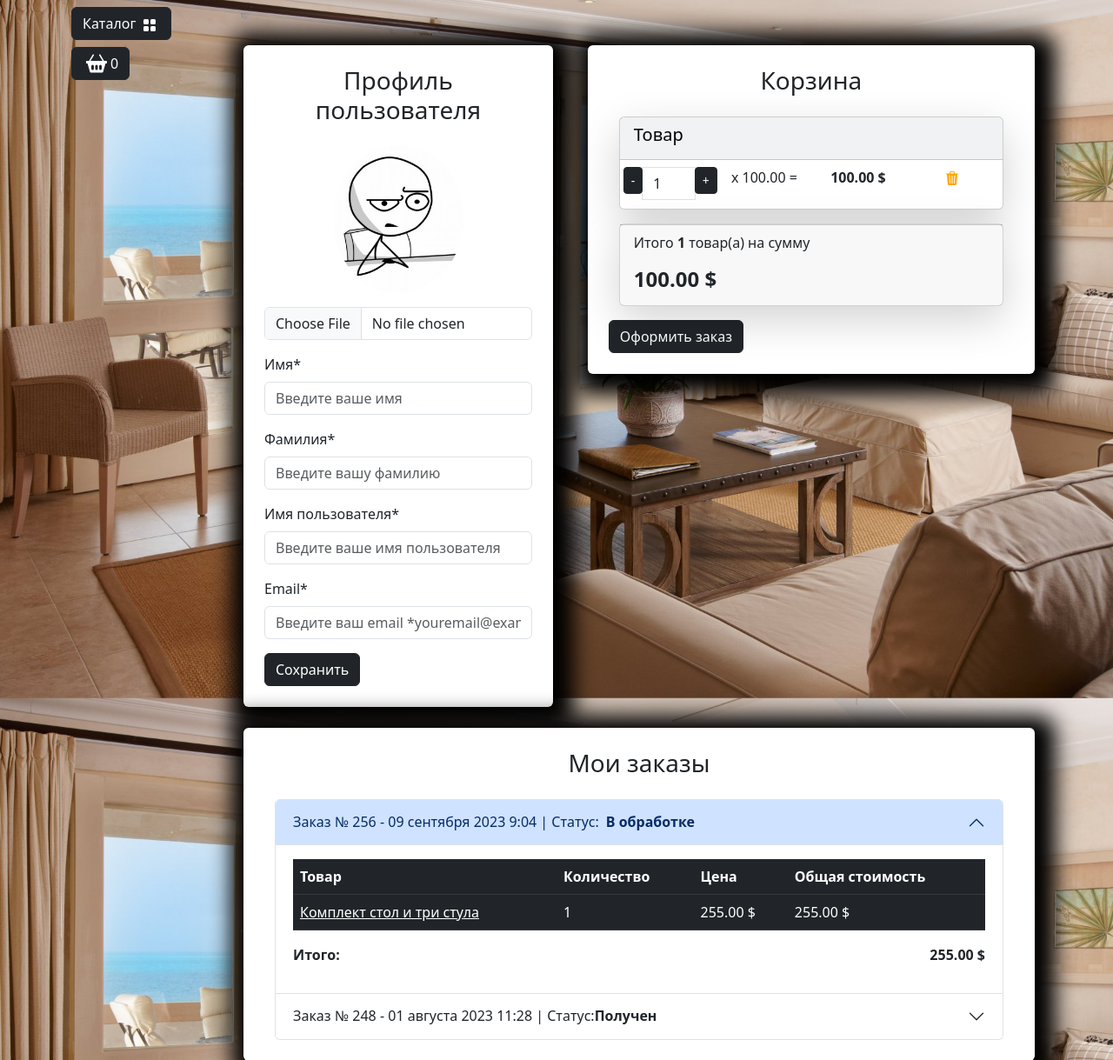
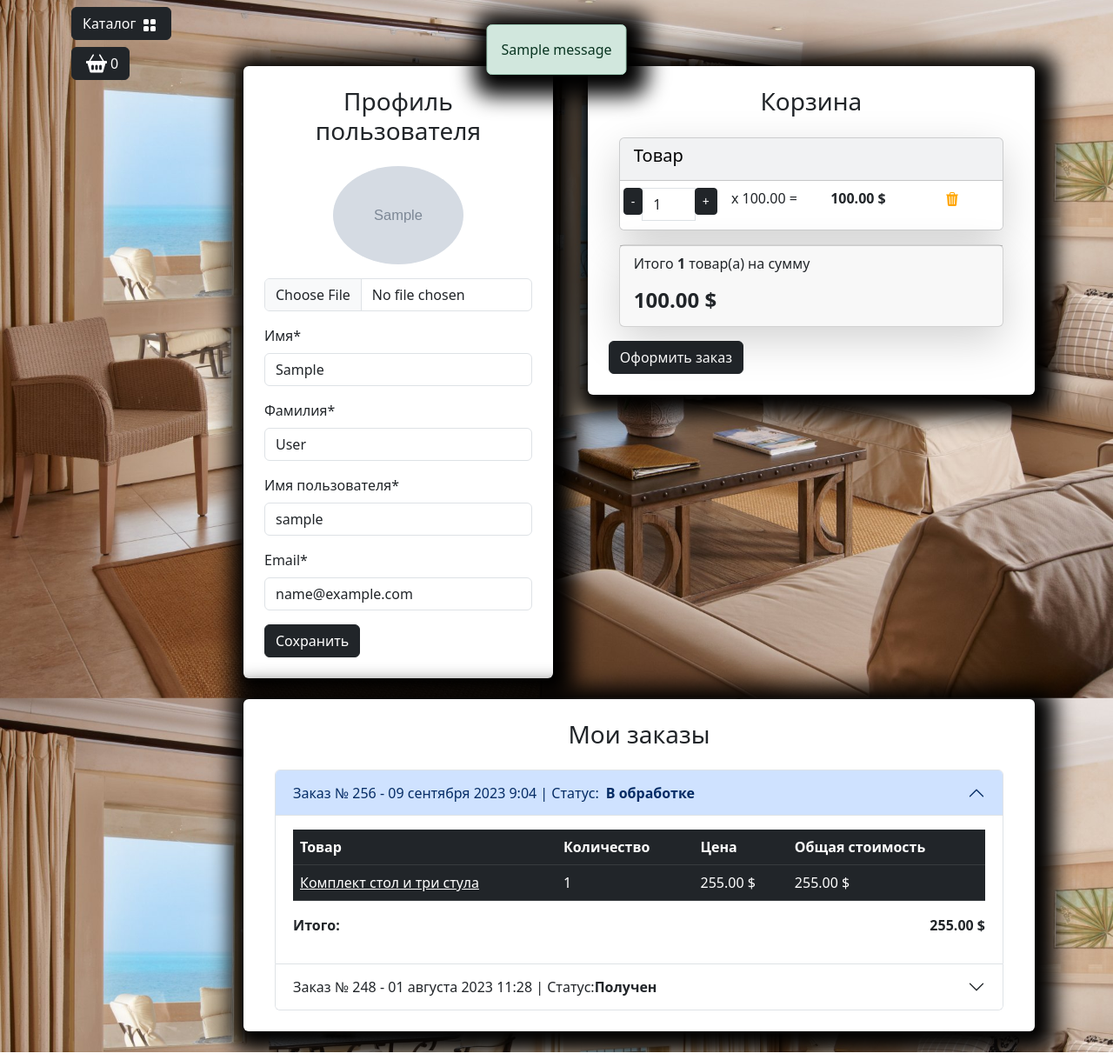
Before and after one commit to alekseikogan/sweethome, a Django app: page /user/profile/ in a window 1280 px wide. Shown: the part 56-1275 px from the top of the page at 87% size. Run offline with Django 4.2, Linux system fonts and the light colour scheme; a user stored in the database is signed in; data comes from the database, SQL or seed files in the repository; both versions use the stored data as it was before the commit; tables that the repository leaves empty hold one stand-in row (values such as "Sample post"); grey boxes marked "Sample" are stand-in pictures; one stand-in notice (Sample message) is shown; parts of the project's set-up code (start-up, migrations or seed data) failed here and were passed over; some libraries are stand-ins or nearby versions.

Commit message:
profile form, notifications are ready

```diff
--- a/app_root/main/templates/main/index.html
+++ b/app_root/main/templates/main/index.html
@@ -6,7 +6,7 @@
 {% endblock css %}
 
 {% block content %}
-    <h1 class="mt-5 pt-5"><strong>{{content}}</strong></h1>
+    <h1 class="mt-3 pt-5"><strong>{{content}}</strong></h1>
 {% endblock content %}
 
 {% block footer %}
--- a/app_root/templates/includes/notifications.html
+++ b/app_root/templates/includes/notifications.html
@@ -13,3 +13,28 @@
         </div>
     </div>
 {% endif %}
+
+<!-- Для оповещений -->
+<div class="container mt-4">
+    <div class="row justify-content-center">
+        <div class="col-md-6">
+            {% if messages %}
+                {% for message in messages %}
+                    {% if message.tags == 'success' %}
+                        <div id="notification" class="position-fixed start-50 translate-middle-x z-3 alert alert-success fade show custom-shadow" role="alert">
+                            {{ message }}
+                        </div>
+                    {% endif %}
+                    {% if message.tags == 'warning' %}
+                        <div id="notification" class="position-fixed start-50 translate-middle-x z-3 alert alert-danger fade show custom-shadow" role="alert">
+                            {{ message }}
+                        </div>
+                    {% endif %}
+                {% endfor %}
+            {% else %}
+                <div id="jq-notification" class="position-fixed start-50 translate-middle-x z-3 alert alert-success fade show custom-shadow" style="display: none;" role="alert">
+                </div>
+            {% endif %}
+        </div>
+    </div>
+</div>
--- a/app_root/users/forms.py
+++ b/app_root/users/forms.py
@@ -1,4 +1,4 @@
-from django.contrib.auth.forms import AuthenticationForm, UserCreationForm
+from django.contrib.auth.forms import AuthenticationForm, UserCreationForm, UserChangeForm
 from django import forms
 from users.models import User
 
@@ -7,7 +7,7 @@
 
     class Meta:
         model = User
-        fields = ['username', 'password']
+        fields = ('username', 'password',)
 
     username = forms.CharField()
     password = forms.CharField()
@@ -17,13 +17,13 @@
 
     class Meta:
         model = User
-        fields = [
+        fields = (
             'first_name',
             'last_name',
             'username',
             'email',
             'password1',
-            'password2']
+            'password2',)
 
     first_name = forms.CharField()
     last_name = forms.CharField()
@@ -31,3 +31,21 @@
     email = forms.CharField()
     password1 = forms.CharField()
     password2 = forms.CharField()
+
+
+class ProfileForm(UserChangeForm):
+
+    class Meta:
+        model = User
+        fields = (
+            'image',
+            'first_name',
+            'last_name',
+            'username',
+            'email',)
+
+    image = forms.ImageField(required=False)
+    first_name = forms.CharField()
+    last_name = forms.CharField()
+    username = forms.CharField()
+    email = forms.CharField()
--- a/app_root/users/templates/users/profile.html
+++ b/app_root/users/templates/users/profile.html
@@ -9,36 +9,87 @@
             <div class="col-md-5">
                 <div class=" bg-white p-4 mb-4 mx-2 rounded custom-shadow">
                     <h3 class="text-center mb-4">Профиль пользователя</h3>
-                    <form>
+
+                    <form action='{% url "users:profile" %}' method="post" enctype='multipart/form-data'>
+                        {% csrf_token %}
                         <div class="row">
+
                             <div class="col-md-12 mb-3 text-center">
-                                <img src="{% static "deps/images/baseavatar.jpg" %}"
+                                {% if user.image %}
+                                    <img src="{{ user.image.url }}"
+                                        alt="Аватар пользователя" class="img-fluid rounded-circle"
+                                        style="max-width: 150px;">
+                                {% else %}
+                                    <img src="{% static "deps/images/baseavatar.jpg" %}"
                                     alt="Аватар пользователя" class="img-fluid rounded-circle"
                                     style="max-width: 150px;">
-                                <input type="file" class="form-control mt-3" id="avatar"
+                                {% endif %}
+                                <input type="file" class="form-control mt-3" id="id_image"
+                                    name='image'
                                     accept="image/*">
+                                {% if form.image.errors %}
+                                    <div class='alert alert-danger alert-dismissible fade show'>
+                                        {{form.image.errors}}
+                                    </div>
+                                {% endif %}
                             </div>
+
                             <div class="col-md-12 mb-3">
-                                <label for="firstName" class="form-label">Имя*</label>
-                                <input type="text" class="form-control" id="firstName"
-                                    placeholder="Введите ваше имя" value="" required>
+                                <label for="id_first_name" class="form-label">Имя*</label>
+                                <input type="text" class="form-control" id="id_first_name"
+                                    name='first_name'
+                                    placeholder="Введите ваше имя"
+                                    value="{{form.first_name.value}}"
+                                    required>
+                                {% if form.first_name.errors %}
+                                    <div class='alert alert-danger alert-dismissible fade show'>
+                                        {{form.first_name.errors}}
+                                    </div>
+                                {% endif %}
                             </div>
+
                             <div class="col-md-12 mb-3">
-                                <label for="lastName" class="form-label">Фамилия*</label>
-                                <input type="text" class="form-control" id="lastName"
-                                    placeholder="Введите вашу фамилию" value="" required>
+                                <label for="id_last_name" class="form-label">Фамилия*</label>
+                                <input type="text" class="form-control" id="id_last_name"
+                                    name="last_name"
+                                    placeholder="Введите вашу фамилию"
+                                    value="{{form.last_name.value}}"
+                                    required>
+                                {% if form.last_name.errors %}
+                                    <div class='alert alert-danger alert-dismissible fade show'>
+                                        {{form.last_name.errors}}
+                                    </div>
+                                {% endif %}
                             </div>
+
                             <div class="col-md-12 mb-3">
-                                <label for="username" class="form-label">Имя пользователя*</label>
-                                <input type="text" class="form-control" id="username"
-                                    placeholder="Введите ваше имя пользователя" value="" required>
+                                <label for="id_username" class="form-label">Имя пользователя*</label>
+                                <input type="text" class="form-control" id="id_username"
+                                    name='username'
+                                    placeholder="Введите ваше имя пользователя"
+                                    value="{{form.username.value}}"
+                                    required>
+                                {% if form.username.errors %}
+                                    <div class='alert alert-danger alert-dismissible fade show'>
+                                        {{form.username.errors}}
+                                    </div>
+                                {% endif %}
                             </div>
+
                             <div class="col-md-12 mb-3">
-                                <label for="email" class="form-label">Email*</label>
-                                <input type="email" class="form-control" id="email"
-                                    placeholder="Введите ваш email *youremail@example.com" value=""
+                                <label for="id_email" class="form-label">Email*</label>
+                                <input type="email" class="form-control" id="id_email"
+                                    placeholder="Введите ваш email *youremail@example.com"
+                                    name='email'
+                                    value="{{form.email.value}}"
                                     required>
+                                {% if form.email.errors %}
+                                    <div class='alert alert-danger alert-dismissible fade show'>
+                                        {{form.email.errors}}
+                                    </div>
+                                {% endif %}
                             </div>
+
                         </div>
                         <button type="submit" class="btn btn-dark">Сохранить</button>
                     </form>
--- a/app_root/users/views.py
+++ b/app_root/users/views.py
@@ -1,9 +1,10 @@
-from django.contrib import auth
+from django.contrib import auth, messages
 from django.http import HttpResponseRedirect
 from django.shortcuts import redirect, render
 from django.urls import reverse
+from django.contrib.auth.decorators import login_required
 
-from users.forms import UserLoginForm, UserRegisterForm
+from users.forms import ProfileForm, UserLoginForm, UserRegisterForm
 
 
 def login(request):
@@ -17,6 +18,7 @@
             user = auth.authenticate(username=username, password=password)
             if user:
                 auth.login(request, user)
+                messages.success(request, f'{username}, Вы вошли в аккаунт')
                 return HttpResponseRedirect(reverse('main:index'))
     else:
         form = UserLoginForm()
@@ -38,6 +40,7 @@
             form.save()
             user = form.instance
             auth.login(request, user)
+            messages.success(request, f'{user.username}, Вы зарегистрировались и вошли в аккаунт')
             return HttpResponseRedirect(reverse('main:index'))
     else:
         form = UserRegisterForm()
@@ -50,15 +53,34 @@
     return render(request, 'users/register.html', context)
 
 
+@login_required
 def profile(request):
     '''Профиль пользователя'''
+
+    if request.method == 'POST':
+        form = ProfileForm(
+            data=request.POST,
+            instance=request.user,
+            files=request.FILES)
+        if form.is_valid():
+            form.save()
+            messages.success(request, 'Профиль успешно обновлен')
+            return HttpResponseRedirect(reverse('users:profile'))
+
+    else:
+        form = ProfileForm(instance=request.user)
+
     context = {
-        'title': 'Личный кабинет'
+        'title': 'Личный кабинет',
+        'form': form,
     }
 
     return render(request, 'users/profile.html', context)
 
 
+@login_required
 def logout(request):
+    username = request.user.username
     auth.logout(request)
+    messages.success(request, f'{username}, Вы вышли из аккаунта')
     return redirect(reverse('main:index'))
```
Also changed, not shown: app_root/fixtures/goods/copies/categories.json (deleted, +0 -58 lines), app_root/fixtures/goods/copies/products.json (deleted, +0 -170 lines), app_root/media/users_image/_EU8AgmksLs.jpg (added).
